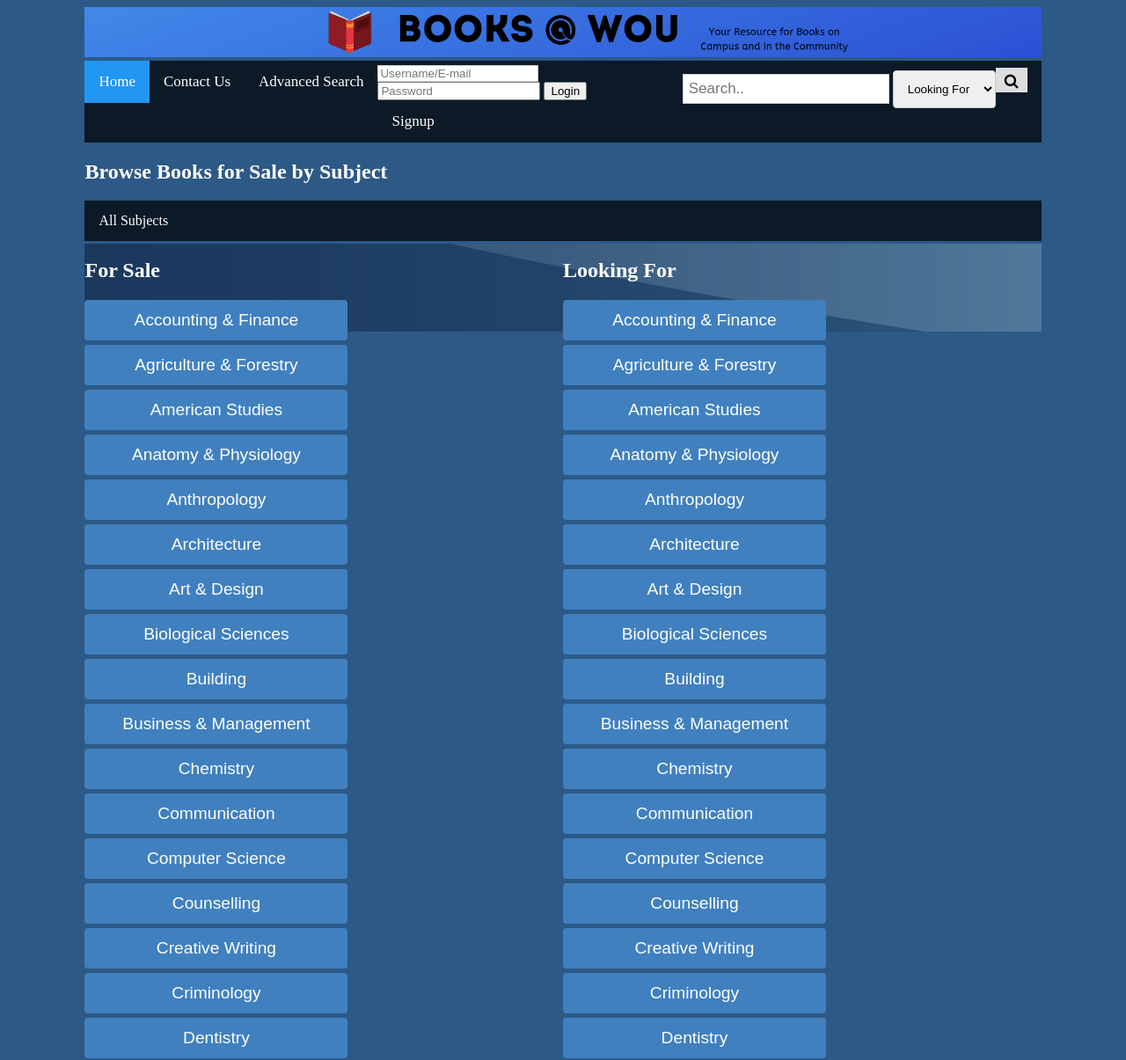
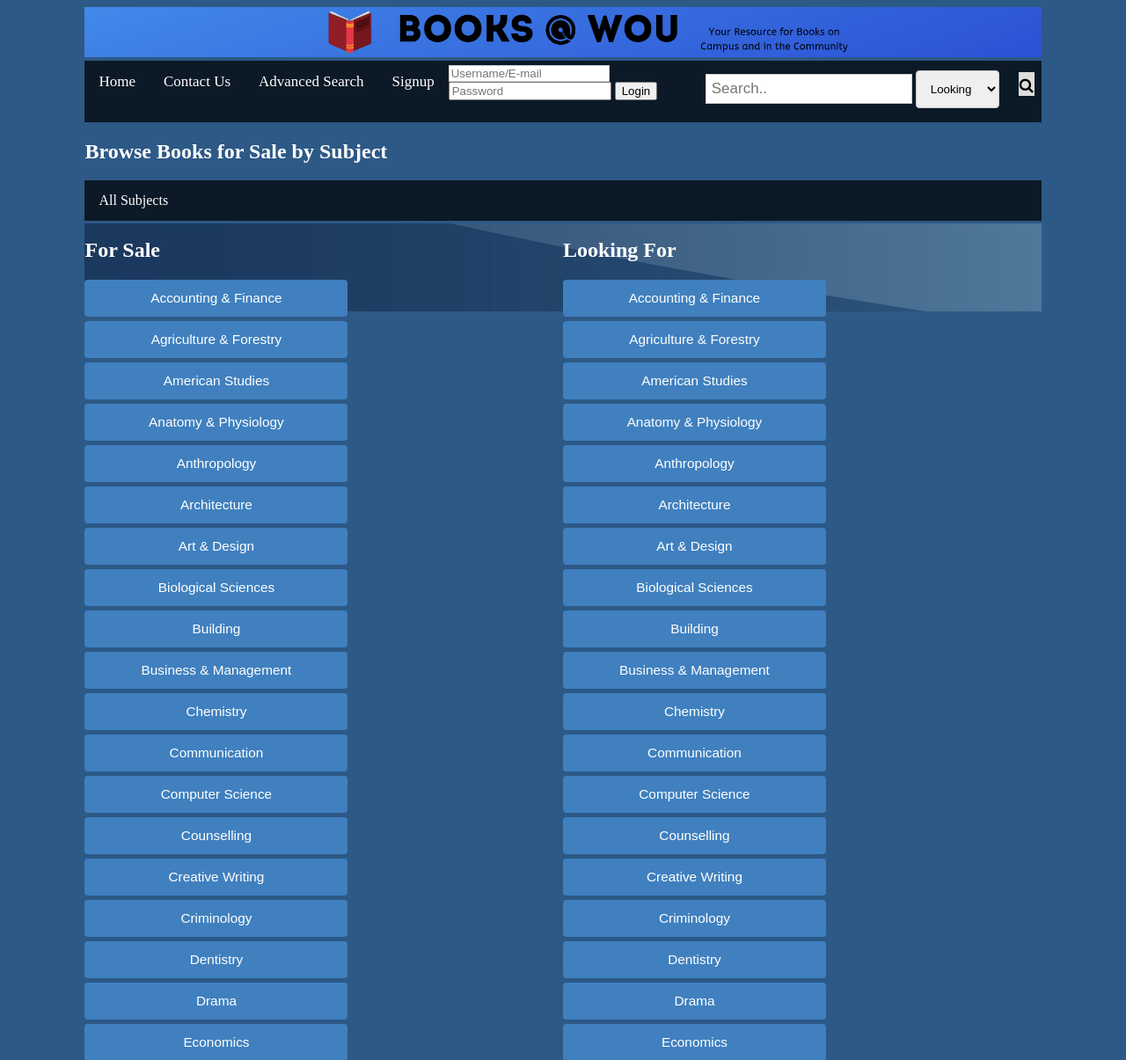
Before and after one commit to AOhnemus/BooksAtWOU, a PHP site: page / in a window 1280 px wide. Shown: the top 1205 px of the page at 88% size. Run offline with PHP 8.4, Linux system fonts and the light colour scheme; some web fonts are replaced.

Commit message:
Tried to fix header formatting.

```diff
--- a/header.php
+++ b/header.php
@@ -30,13 +30,16 @@ https://www.youtube.com/watch?v=LC9GaXkdxF8-->
 <section>
   <nav>
 	<div class="topnav">
-  <a class="active" a href="index.php">Home</a>
+  <a href="index.php">Home</a>
   <?php
     if (isset($_SESSION['userId'])) {
       echo '<a href="bookform.php">Make New Listing</a>';
     }
-  ?>
+?>
+
   <a href="contactUs.php">Contact Us</a>
+<a class="advanced" a href="searchform.php">Advanced Search</a>
+
   <div class="search-container">
   <form action="searchbar.php" method="post" >
   <input class="searchbar" name='searchbar' type="text" placeholder="Search..">
@@ -48,17 +51,16 @@ https://www.youtube.com/watch?v=LC9GaXkdxF8-->
   <button type="submit"><i class="fa fa-search"></i></button>
   </form>
 </div>
-<a class="advanced" a href="searchform.php">Advanced Search</a>
 	<?php
 		if (isset($_SESSION['userId'])) {
 			echo '<form action="logoutHandle.php" method="post">
 			<button type="submit" name="logoutSubmit">Logout</button></form>';
 		} else {
-			echo '<form action="loginHandle.php" method="post">
+			echo '<a href="signup.php">Signup</a> <form action="loginHandle.php" method="post">
 			<input type="text" name="mailuid" placeholder="Username/E-mail">
 			<input type="password" name="pwd" placeholder="Password">
 			<button type="submit" name="loginSubmit">Login</button>
-			</form><a href="signup.php">Signup</a>';
+			</form>';
 		}
 	?>
 </div>
--- a/style.css
+++ b/style.css
@@ -8,14 +8,15 @@
 
 select.barselect {
 
-	width: auto;
-	height: 5%;
+	width: 25%;
+	height: 1%;
 
 
 }
 .advanced {
-	float: right;
 	font-size: 6px;
+	display: inline-block;
+	right: 0;
 }
 
 .topnav {
@@ -60,13 +61,14 @@ input.searchbar {
 
 .topnav .search-container button {
   float: right;
-  padding: 6px 10px 2px;
-  margin-top: 3px;
-  margin-right: 16px;
+  padding: 6px 1px 1px;
+  margin-top: 8px;
+  margin-right: 8px;
   background: #ddd;
   font-size: 17px;
   border: none;
   cursor: pointer;
+
 }
 
 .topnav .search-container button:hover {
@@ -156,7 +158,7 @@ input[type=submit] {
   color: white;
   width: 55%;
   height: 5%;
-  font-size: 1.5vw;
+  font-size: 1.2vw;
   padding: 12px 20px;
   border: none;
   border-radius: 4px;
```
